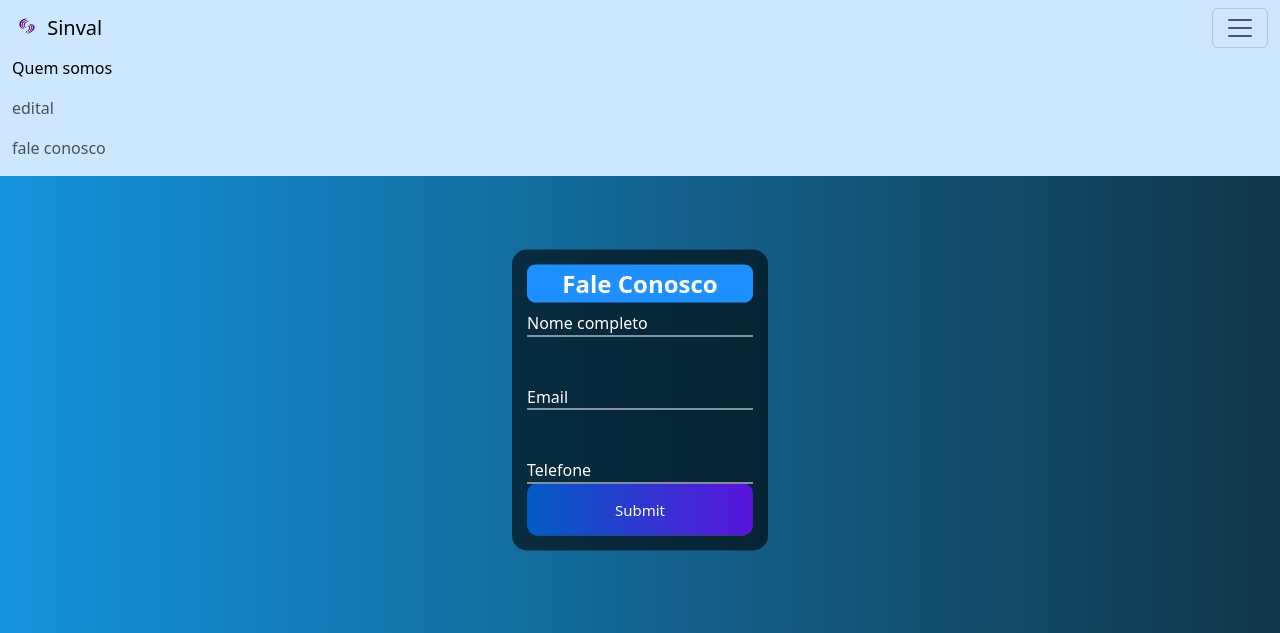
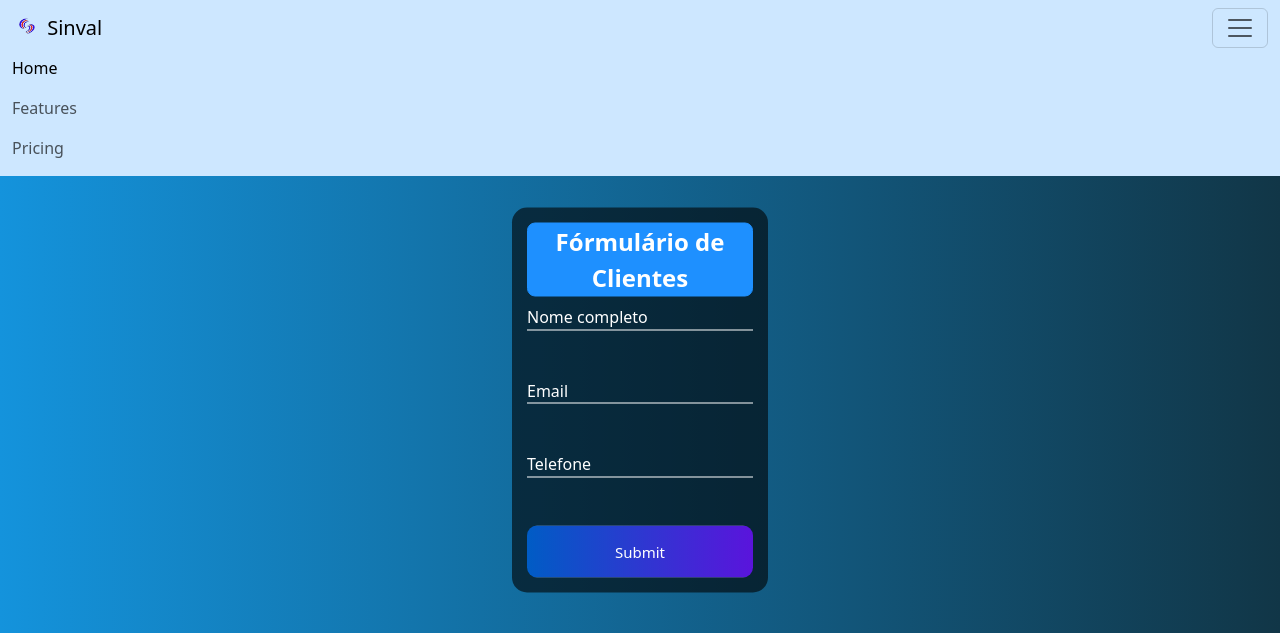
Before and after one commit to Namyn05/Projeto-Interdisciplinar, a PHP site: page /asym2/formulario.php in a window 1280 px wide, after a click that opens the changed part. Shown: the top 633 px of the page. Run offline with PHP 8.4, Linux system fonts and the light colour scheme.

Commit message:
Add files via upload

```diff
--- a/asym2/formulario.php
+++ b/asym2/formulario.php
@@ -20,7 +20,7 @@
 
 ?>
 <!DOCTYPE html>
-<html lang="pt-br">
+<html lang="en">
 <head>
     <meta charset="UTF-8">
     <meta http-equiv="X-UA-Compatible" content="IE=edge">
@@ -109,22 +109,22 @@
       <div class="collapse navbar-collapse" id="navbarText">
         <ul class="navbar-nav me-auto mb-2 mb-lg-0">
           <li class="nav-item">
-            <a class="nav-link active" aria-current="page" href="index.html">Quem somos</a>
+            <a class="nav-link active" aria-current="page" href="#">Home</a>
           </li>
           <li class="nav-item">
-            <a class="nav-link" href="https://siagepe.educacao.mg.gov.br/">edital</a>
+            <a class="nav-link" href="#">Features</a>
           </li>
           <li class="nav-item">
-            <a class="nav-link" href="formulario.php">fale conosco</a>
+            <a class="nav-link" href="#">Pricing</a>
           </li>
         </ul>
       </div>
     </div>
   </nav>
     <div class="box">
-        <form action="formulario.php" method="POST">
+        <form action="">
             <fieldset>
-                <legend><b>Fale Conosco</b></legend>
+                <legend><b>Fórmulário de Clientes</b></legend>
                 <br>
                 <div class="inputBox">
                     <input type="text" name="nome" id="nome" class="inputUser" required>
@@ -132,14 +132,15 @@
                 </div>
                 <br><br>
                 <div class="inputBox">
-                    <input type="email" name="email" id="email" class="inputUser" required>
+                    <input type="text" name="email" id="email" class="inputUser" required>
                     <label for="email" class="labelInput">Email</label>
                 </div>
                 <br><br>
                 <div class="inputBox">
                     <input type="tel" name="telefone" id="telefone" class="inputUser" required>
                     <label for="telefone" class="labelInput">Telefone</label>
-                    <br>
+                </div>
+                <br><br>
                 <input type="submit" name="submit" id="submit">
             </fieldset>
         </form>
```
